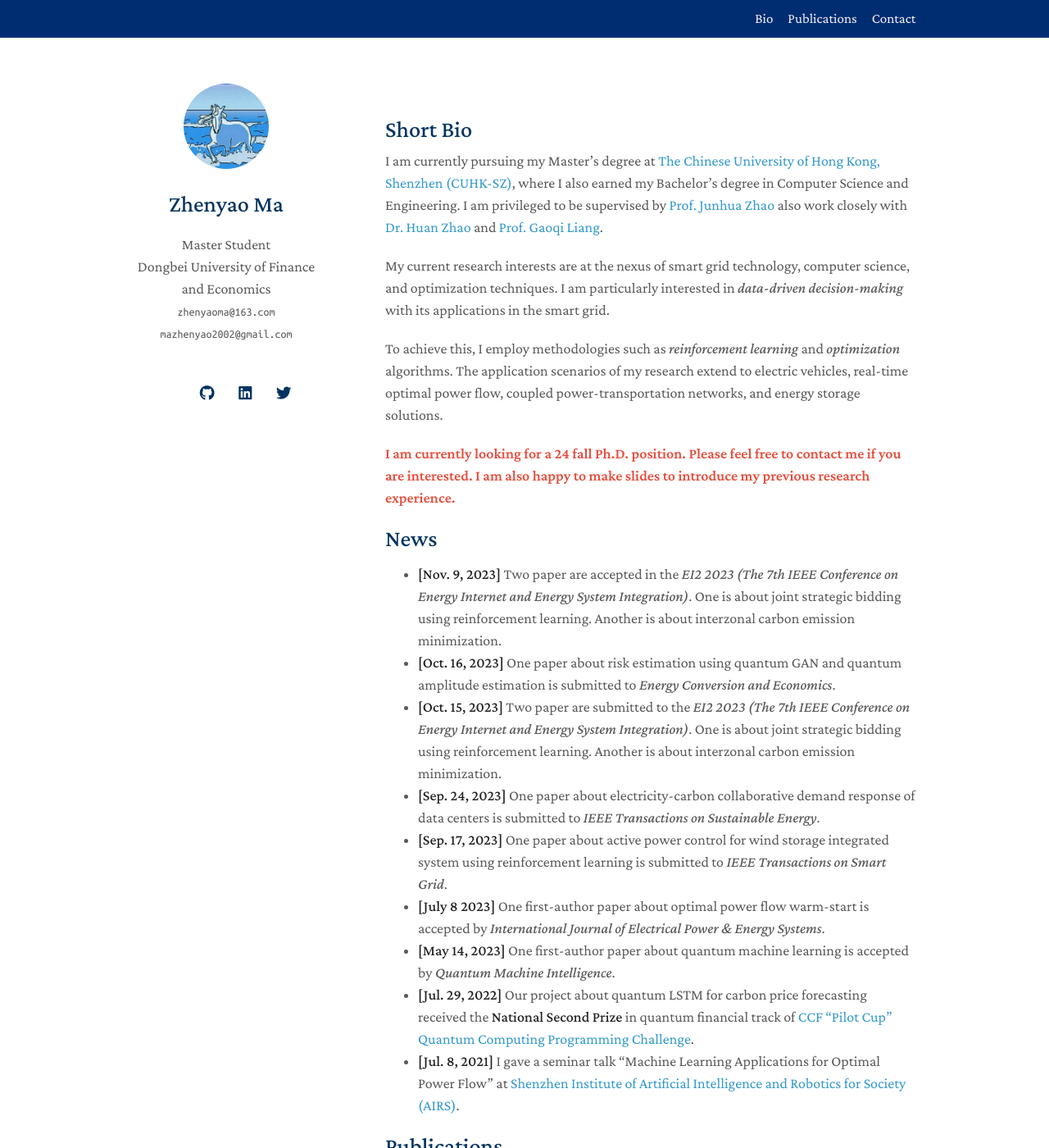
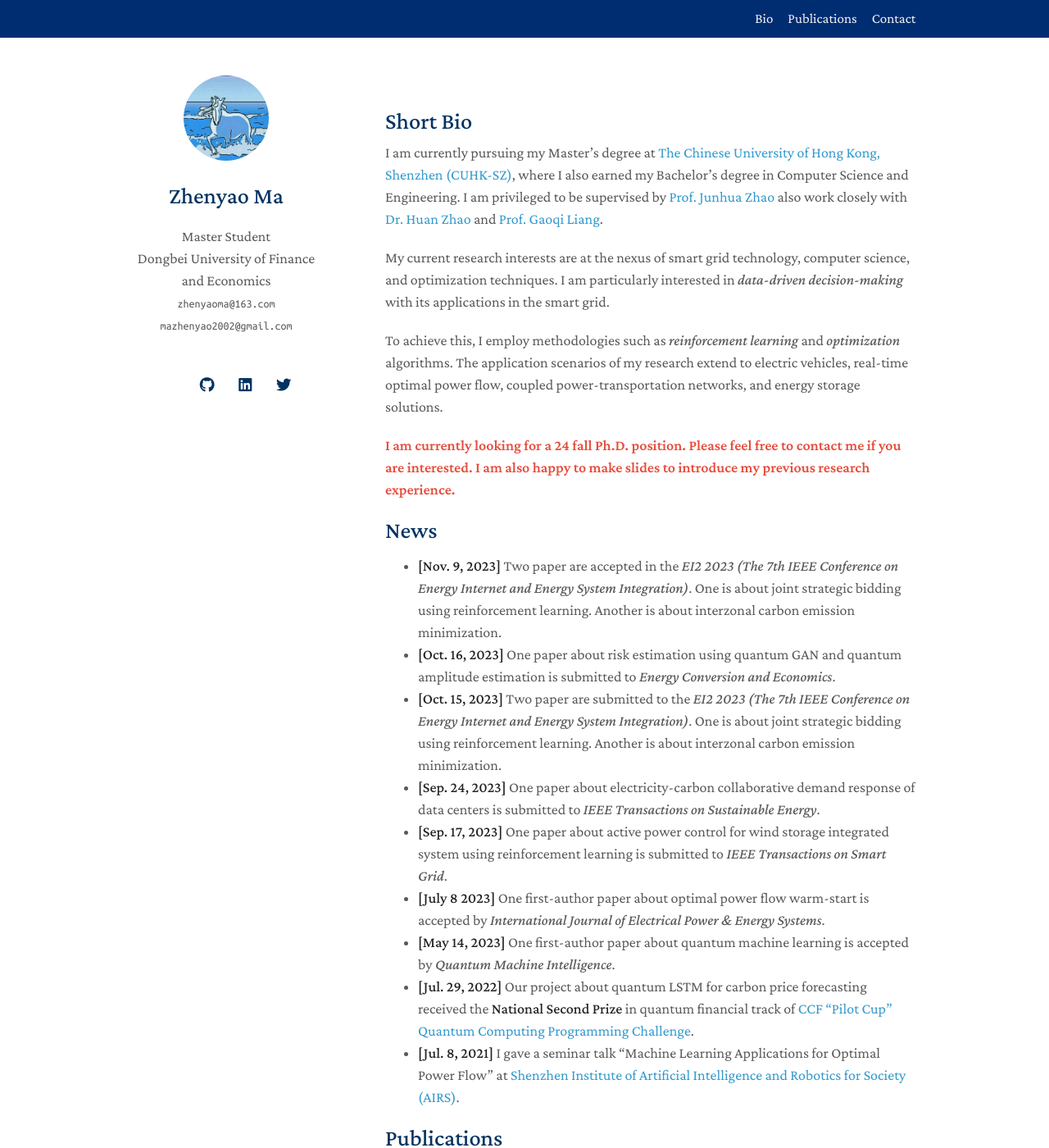
Before and after one commit to ZhenyaoMa/ZhenyaoMa1.github.io, a Jekyll site: the page built from index.md, in a window 1280 px wide and 1400 px high. Shown: the whole window at 82% size. Built offline with Jekyll 4.4.1, drawn with Linux system fonts in a browser that asks for light colours; nearby versions of some CDN libraries; a style sheet for code colours, icons or effects is not loaded.

Commit message:
Update homepage.html

```diff
--- a/_layouts/homepage.html
+++ b/_layouts/homepage.html
@@ -22,13 +22,8 @@
     <link rel=stylesheet href=https://cdnjs.cloudflare.com/ajax/libs/font-awesome/5.11.2/css/all.min.css integrity="sha256-+N4/V/SbAFiW1MPBCXnfnP9QSN3+Keu+NlB+0ev/YKQ=" crossorigin=anonymous>
 
    <style>
-      /* 添加用于调整topnav和content之间间距的自定义样式 */
-      body {
-        margin-top: 0px; /* 根据需要调整值 */
-      }
-
-      .wrapper {
-        padding-top: 10px; /* 根据需要调整值 */
+      .topnav {
+        margin-bottom: 50px; /* 根据需要调整值 */
       }
     </style>
 
```
